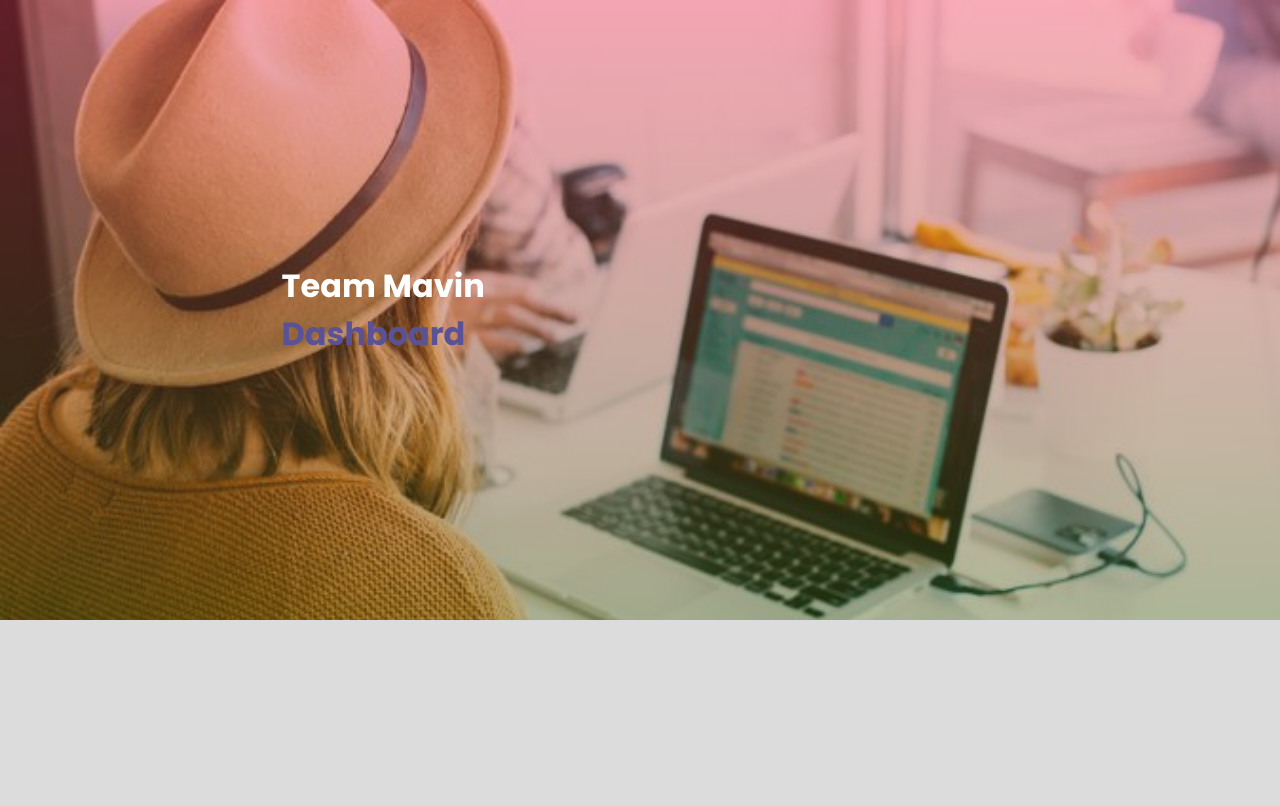
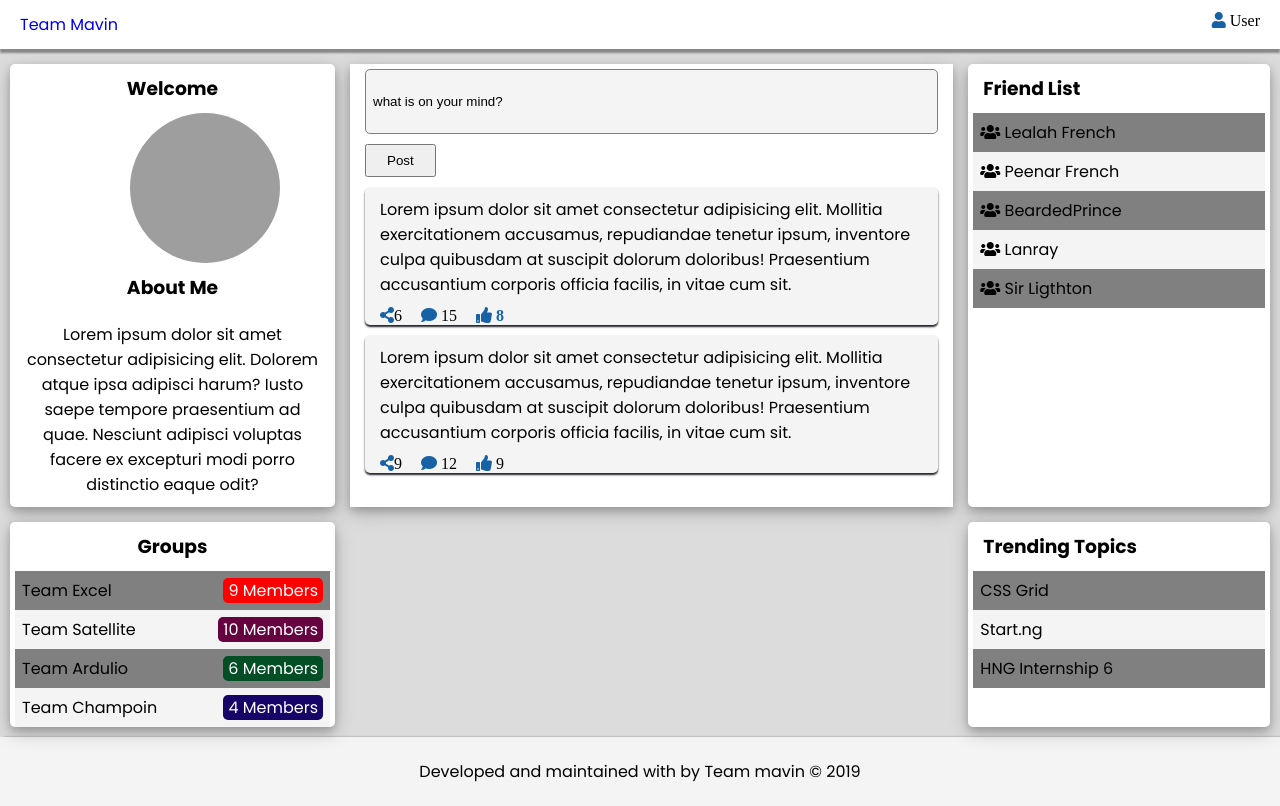
Before and after one commit to beardedprince/TeamMavins, a PHP site: page /dashboard.php in a window 1280 px wide. Before the commit the page ends 620 px from the top, so only its background shows below. Run offline with PHP 8.4, Linux system fonts and the light colour scheme; data that the repository does not hold is empty; grey boxes are pictures that could not be loaded.

Commit message:
logout added and firstname display on dashboard

```diff
--- a/dashboard.html
+++ b/dashboard.html
@@ -1,3 +1,5 @@
+
+
 <!DOCTYPE html>
 <html lang="en">
 <head>
@@ -23,7 +25,7 @@
             <li><i class="fa fa-user"></i> User</li>
             <div class="dropContent">
                 <a href="#"><i class="fa fa-cog"></i> Edit Profile</a>
-                <a href="#"><i class="fa fa-sign-out-alt"></i>Log Out</a>
+                <a href="logout.php"><i class="fa fa-sign-out-alt"></i>Log Out</a>
 
             </div>
 
--- a/dashboard.php
+++ b/dashboard.php
@@ -1,21 +1,140 @@
+<?php
+session_start();
+
+require_once("config/db_config.php");
+   require_once("functions/userhandler.php");
+?>
+
+
 <!DOCTYPE html>
 <html lang="en">
 <head>
     <meta charset="UTF-8">
     <meta name="viewport" content="width=device-width, initial-scale=1.0">
     <meta http-equiv="X-UA-Compatible" content="ie=edge">
-    <title>Dashboard | Team Mavin</title>
+    <title>Document</title>
     <link rel="stylesheet" href="css/style.css">
 
+     <!-- font awesome -->
+<link rel="stylesheet" href="https://use.fontawesome.com/releases/v5.7.1/css/solid.css" integrity="sha384-r/k8YTFqmlOaqRkZuSiE9trsrDXkh07mRaoGBMoDcmA58OHILZPsk29i2BsFng1B" crossorigin="anonymous">
+<link rel="stylesheet" href="https://use.fontawesome.com/releases/v5.7.1/css/regular.css" integrity="sha384-IG162Tfx2WTn//TRUi9ahZHsz47lNKzYOp0b6Vv8qltVlPkub2yj9TVwzNck6GEF" crossorigin="anonymous">
+<link rel="stylesheet" href="https://use.fontawesome.com/releases/v5.7.1/css/brands.css" integrity="sha384-BKw0P+CQz9xmby+uplDwp82Py8x1xtYPK3ORn/ZSoe6Dk3ETP59WCDnX+fI1XCKK" crossorigin="anonymous">
+<link rel="stylesheet" href="https://use.fontawesome.com/releases/v5.7.1/css/fontawesome.css" integrity="sha384-4aon80D8rXCGx9ayDt85LbyUHeMWd3UiBaWliBlJ53yzm9hqN21A+o1pqoyK04h+" crossorigin="anonymous">
+    <!-- End  -->
+
 </head>
+
 <body>
-  <div class="container">
-        <div class="intro">
-            <h1> Team Mavin <span>Dashboard</span></h1>
+    <header>
+        <a href="#" class="brand"> Team Mavin</a>
+        <ul class="dropdown">
+            <li><i class="fa fa-user"></i> User</li>
+            <div class="dropContent">
+                <a href="#"><i class="fa fa-cog"></i> Edit Profile</a>
+                <a href="logout.php"><i class="fa fa-sign-out-alt"></i>Log Out</a>
+
+            </div>
+
+
+        </ul>
+    </header>
+    <div class="dashboard">
+        <div class="bio">
+            <h3> Welcome  <?php
+
+                $connection = mysqli_connect(DB_HOST, DB_USER, DB_PASSWORD, DB_DATABASE) or die (mysqli_error());
+mysqli_select_db ($connection, DB_DATABASE) or die (mysqli_error());
+
+
+                $theUserId = userLoggedIn();
+
+                $userDetails = "SELECT * FROM users WHERE id = $theUserId";
+
+
+                $queryUser = mysqli_query($connection,$userDetails);
+
+                if (!$queryUser) {
+                    die("could not query User" .mysqli_error($connection));
+                }
+
+                //fetch the details of the log in user from the database
+
+                $fetchUser = mysqli_fetch_assoc($queryUser);
+
+                //fetch the name from the details you fetch fromthe database
+
+                $nameOfUser = $fetchUser['firstname'];
+
+                echo "$nameOfUser";
+
+            ?>
+
+            </h3>
+            <div class="img"></div>
+            <h3>About Me</h3>
+            <p>Lorem ipsum dolor sit amet consectetur adipisicing elit. Dolorem atque ipsa adipisci harum? Iusto saepe tempore praesentium ad quae. Nesciunt adipisci voluptas facere ex excepturi modi porro distinctio eaque odit?</p>
         </div>
-        <div class="inputs">
+        <div class="groups">
+
+                <h3>Groups</h3>
+            <ul>
+                <li> Team Excel <span class="a">9 Members</span></li>
+                <li> Team Satellite <span class="b">10 Members</span></li>
+                <li> Team Ardulio <span class="c">6 Members</span></li>
+                <li> Team Champoin <span class="d">4 Members</span></li>
+            </ul>
+            </div>
+        <div class="posts">
+           <input type="text" placeholder="what is on your mind?" class="input-post">
+           <button class="post-btn"> Post</button>
+           <div class="timeline">
+                <section>
+
+                    <p>Lorem ipsum dolor sit amet consectetur adipisicing elit. Mollitia exercitationem accusamus, repudiandae tenetur ipsum, inventore culpa quibusdam at suscipit dolorum doloribus! Praesentium accusantium corporis officia facilis, in vitae cum sit.</p>
+                    <span><i class="fa fa-share-alt"></i>6</span>
+                    <span><i class="fa fa-comment"></i> 15</span>
+                    <span><i class="fa fa-thumbs-up"> 8</i></span>
+                </section>
+                <section>
+                        <p>Lorem ipsum dolor sit amet consectetur adipisicing elit. Mollitia exercitationem accusamus, repudiandae tenetur ipsum, inventore culpa quibusdam at suscipit dolorum doloribus! Praesentium accusantium corporis officia facilis, in vitae cum sit.</p>
+                        <span><i class="fa fa-share-alt"></i>9 </span>
+                    <span><i class="fa fa-comment"></i> 12</span>
+                    <span><i class="fa fa-thumbs-up"></i> 9</span>
+                    </section>
+           </div>
+        </div>
+        <div class="lists">
+            <div class="friends">
+                <h3>Friend List</h3>
+                <ul>
+                    <li> <i class="fas fa-users"></i> Lealah French</li>
+                    <li> <i class="fas fa-users"></i> Peenar French</li>
+                    <li> <i class="fas fa-users"></i> BeardedPrince</li>
+                    <li> <i class="fas fa-users"></i> Lanray </li>
+                    <li> <i class="fas fa-users"></i> Sir Ligthton</li>
+
+                </ul>
+            </div>
+
 
         </div>
+        <div class="topics">
+                <h3>Trending Topics</h3>
+                <ul>
+                        <li> CSS Grid</li>
+                        <li> Start.ng</li>
+                        <li> HNG Internship 6</li>
+
+
+
+                    </ul>
+
+            </div>
+
+
     </div>
+    <footer>
+        <p> Developed and maintained with  by Team mavin &copy; 2019 </p>
+    </footer>
 </body>
 </html>
--- /dev/null
+++ b/functions/userhandler.php
@@ -0,0 +1,14 @@
+
+<?php
+
+// TO CHECK THE USER THAT IS LOGGED IN
+	function userLoggedIn(){
+		if(isset($_SESSION['user_id'])){
+		  return $_SESSION['user_id'];
+		}else{
+			return false;
+		}
+	}
+
+
+?>
--- a/index.php
+++ b/index.php
@@ -76,9 +76,13 @@ if (isset($_POST['submit']))
 	if ($count_check == 1){
 		//register $firstname, $lastname, $email and redirect to file dashboard page"
 		session_start();
+		$_SESSION['user_id'] = $row["id"];
+
+
 		$_SESSION['firstname'] = $row['firstname'];
 		$_SESSION['lastname'] = $row["lastname"];
 		$_SESSION['email'] = $row["email"];
+
 		//once updated, redirect back to the view page
 		header("Location:dashboard.php");
 		exit;
```
Also changed, not shown: logout.php (added, +7 -0 lines).
